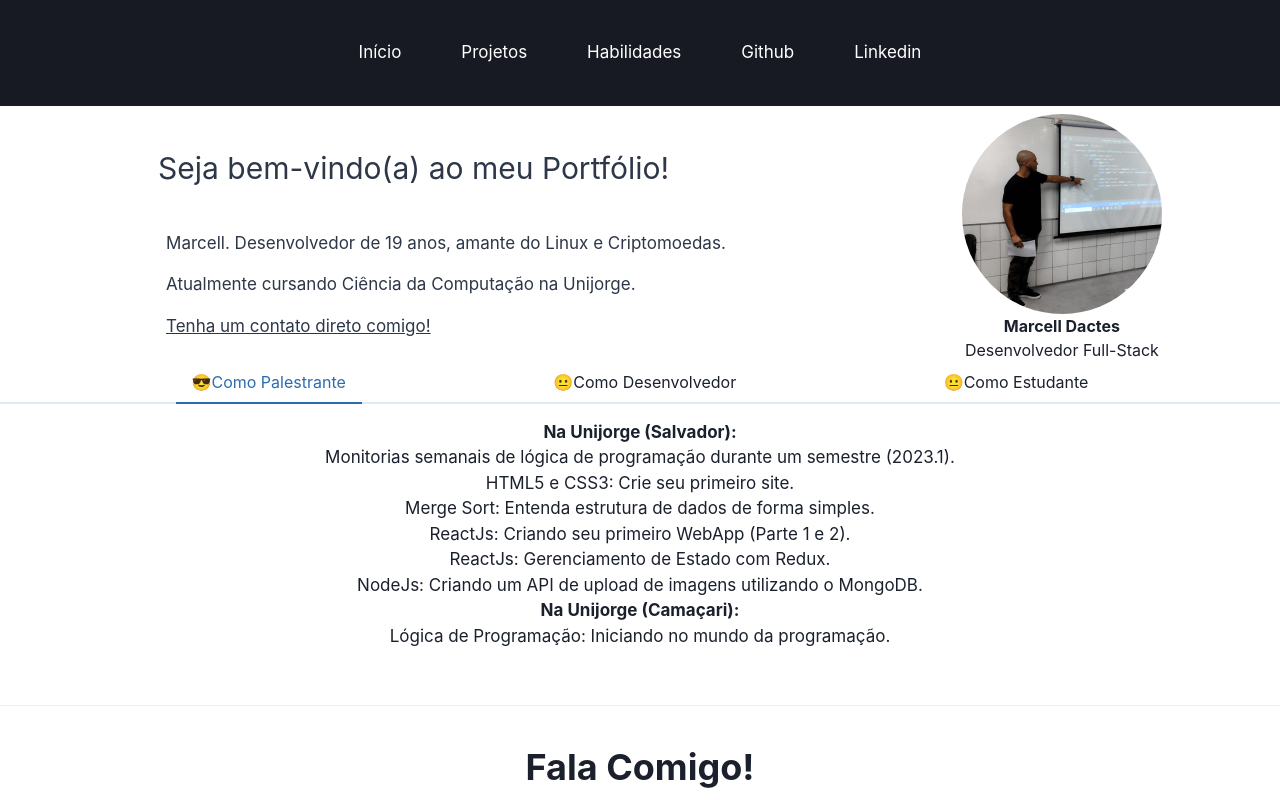
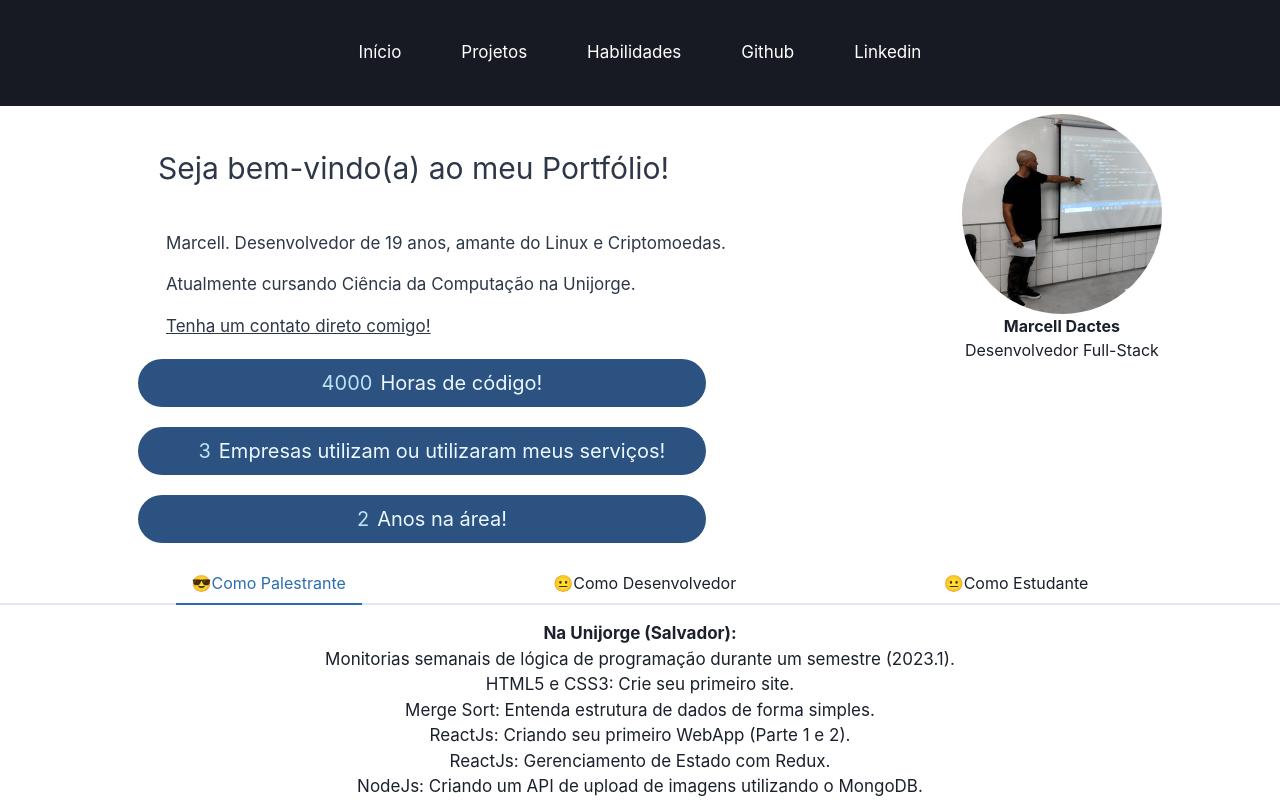
Before and after one commit to marcelldac/portfolio_v3, a React (Vite) app: page / in a window 1280 px wide. Shown: the top 800 px of the page. Built offline with nearby package versions, Linux system fonts and the light colour scheme.

Commit message:
feat: add fastcounter texts

```diff
--- /dev/null
+++ b/src/components/FastCounter.jsx
@@ -0,0 +1,21 @@
+import { animate, useMotionValue, useTransform, motion } from "framer-motion";
+import { useEffect } from "react";
+import { Text } from "@chakra-ui/react";
+
+export default function FastCounter(props) {
+    const count = useMotionValue(0);
+    const rounded = useTransform(count, Math.round);
+
+    useEffect(() => {
+        const animation = animate(count, props.quantity, { duration: 3 });
+        return animation.stop;
+    }, [])
+
+    return (
+        <Text ml={5} color='#BEE3F8'>
+            <motion.h1>
+                {rounded}
+            </motion.h1>
+        </Text>
+    )
+}
--- a/src/pages/Home.jsx
+++ b/src/pages/Home.jsx
@@ -10,6 +10,7 @@ import CustomTabs from '../components/CustomTabs';
 import Form from '../components/Form';
 
 import { motion } from "framer-motion";
+import FastCounter from '../components/FastCounter';
 
 const Title = ({ children }) => {
     return <Text fontSize='30' color='gray.700' m={10}>{children}</Text>
@@ -26,6 +27,25 @@ const Subtitle = ({ children, onClick, _hover, cursor, textDecoration }) => {
         _hover={_hover}
         textDecoration={textDecoration}
     >{children}</Text>
+}
+
+const CounterComponent = ({ children }) => {
+    return (
+        <Flex
+            fontSize={20}
+            m={{ base: '1em', sm: '1em' }}
+            color='#EBF8FF'
+            bgColor='#2C5282'
+            borderRadius={30}
+            justify={{ base: 'space-around', sm: 'center' }}
+            alignItems='center'
+            w={{ base: '13em', sm: 'auto' }}
+            h={{ base: '4m', sm: '1em' }}
+            p={6}
+        >
+            {children}
+        </Flex>
+    )
 }
 
 export default function Home() {
@@ -52,6 +72,19 @@ export default function Home() {
                             textDecoration='underline'
                             onClick={() => window.scroll({ top: 500, behavior: 'smooth' })}
                         >Tenha um contato direto comigo!</Subtitle>
+                        <CounterComponent>
+                            <FastCounter quantity={4000} /> {/* 4380 = 2y * 6h/day  */}
+                            <Text ml={2}>Horas  de código!</Text>
+                        </CounterComponent>
+                        <CounterComponent>
+                            <FastCounter quantity={3} />
+                            <Text ml={2}>Empresas utilizam ou utilizaram meus serviços!</Text>
+                        </CounterComponent>
+                        <CounterComponent>
+                            <FastCounter quantity={2} />
+                            <Text ml={2}>Anos na área!</Text>
+                        </CounterComponent>
+
                     </Box>
                     <Box
                         textAlign='center'
```
